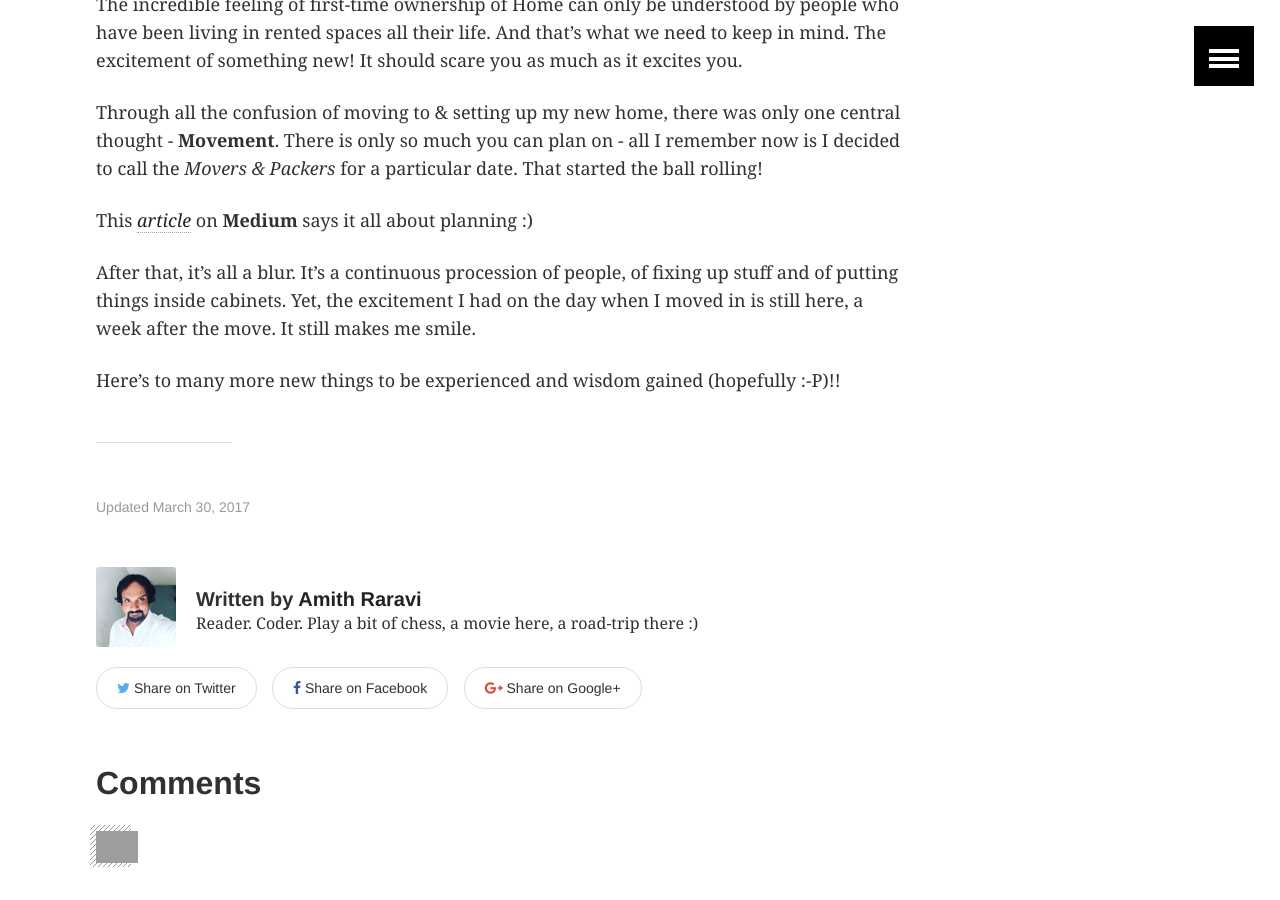
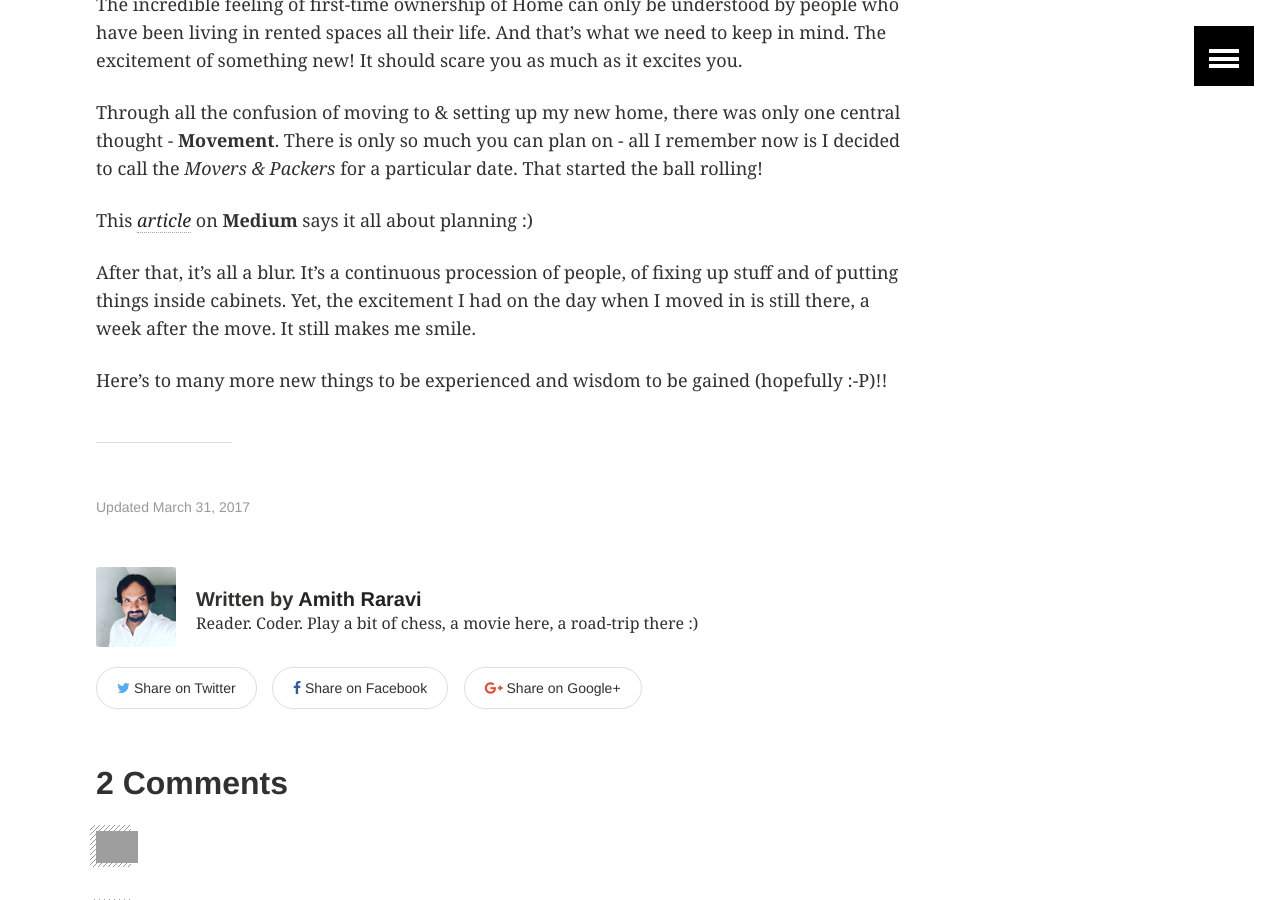
Before and after one commit to raravi/amithraravi2.com, a Jekyll site: the page built from _posts/2017-03-30-moving-to-my-new-home.md, in a window 1280 px wide and 900 px high, scrolled down 1007 px. Built offline with Jekyll 4.4.1, drawn with Linux system fonts in a browser that asks for light colours.

```diff
--- a/_posts/2017-03-30-moving-to-my-new-home.md
+++ b/_posts/2017-03-30-moving-to-my-new-home.md
@@ -3,7 +3,7 @@ layout:     article
 title:      "Moving to my new Home!"
 author:     amith_raravi
 date:       2017-03-30 11:40:00 +0530
-modified:
+modified:   2017-03-31 18:40:00 +0530
 categories: articles
 image:
   teaser:   moving-in-400x250.jpg
@@ -21,6 +21,6 @@ Through all the confusion of moving to & setting up my new home, there was only
 
 This *[article](https://m.signalvnoise.com/planning-is-guessing-66fd2cea3f50)* on **Medium** says it all about planning :)
 
-After that, it's all a blur. It's a continuous procession of people, of fixing up stuff and of putting things inside cabinets. Yet, the excitement I had on the day when I moved in is still here, a week after the move. It still makes me smile.
+After that, it's all a blur. It's a continuous procession of people, of fixing up stuff and of putting things inside cabinets. Yet, the excitement I had on the day when I moved in is still there, a week after the move. It still makes me smile.
 
-Here's to many more new things to be experienced and wisdom gained (hopefully :-P)!!
+Here's to many more new things to be experienced and wisdom to be gained (hopefully :-P)!!
```
Also changed, not shown: _data/comments/moving-to-my-new-home/entry1490966060652.yml (added, +7 -0 lines).
